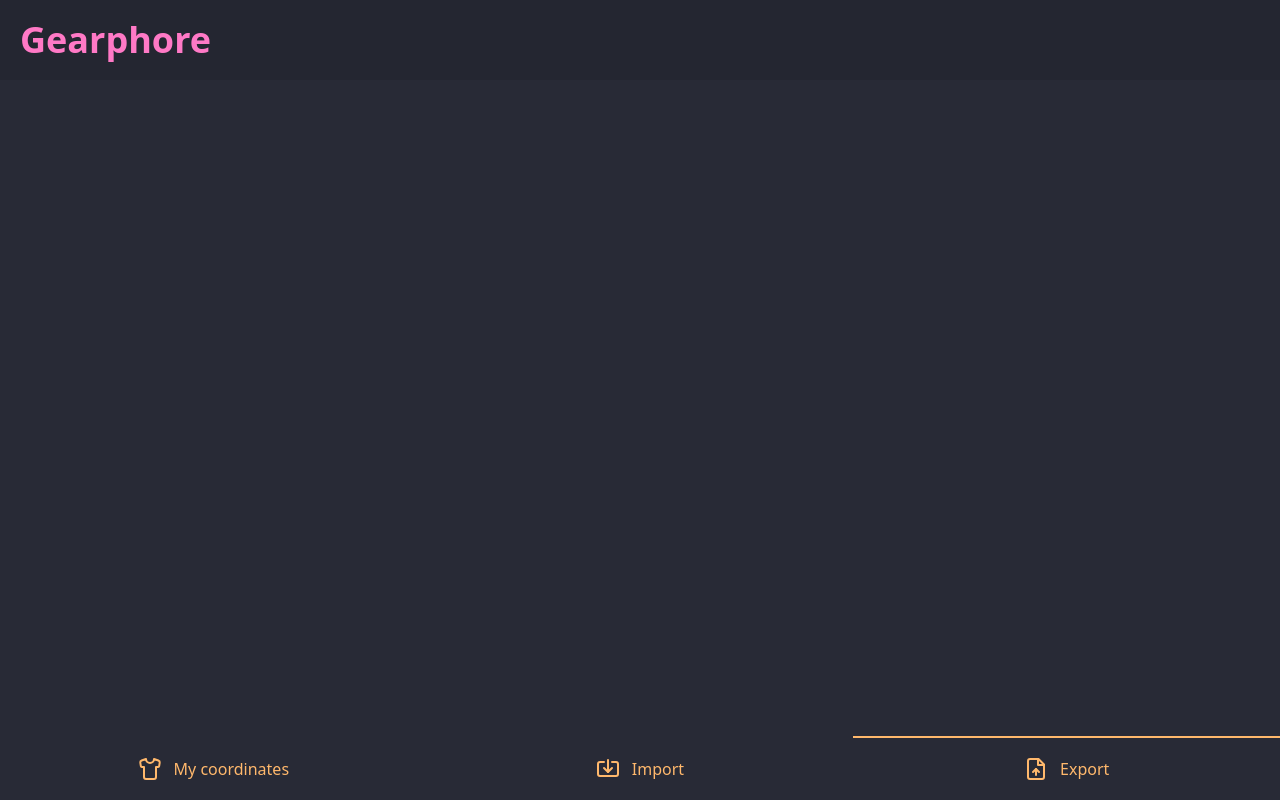
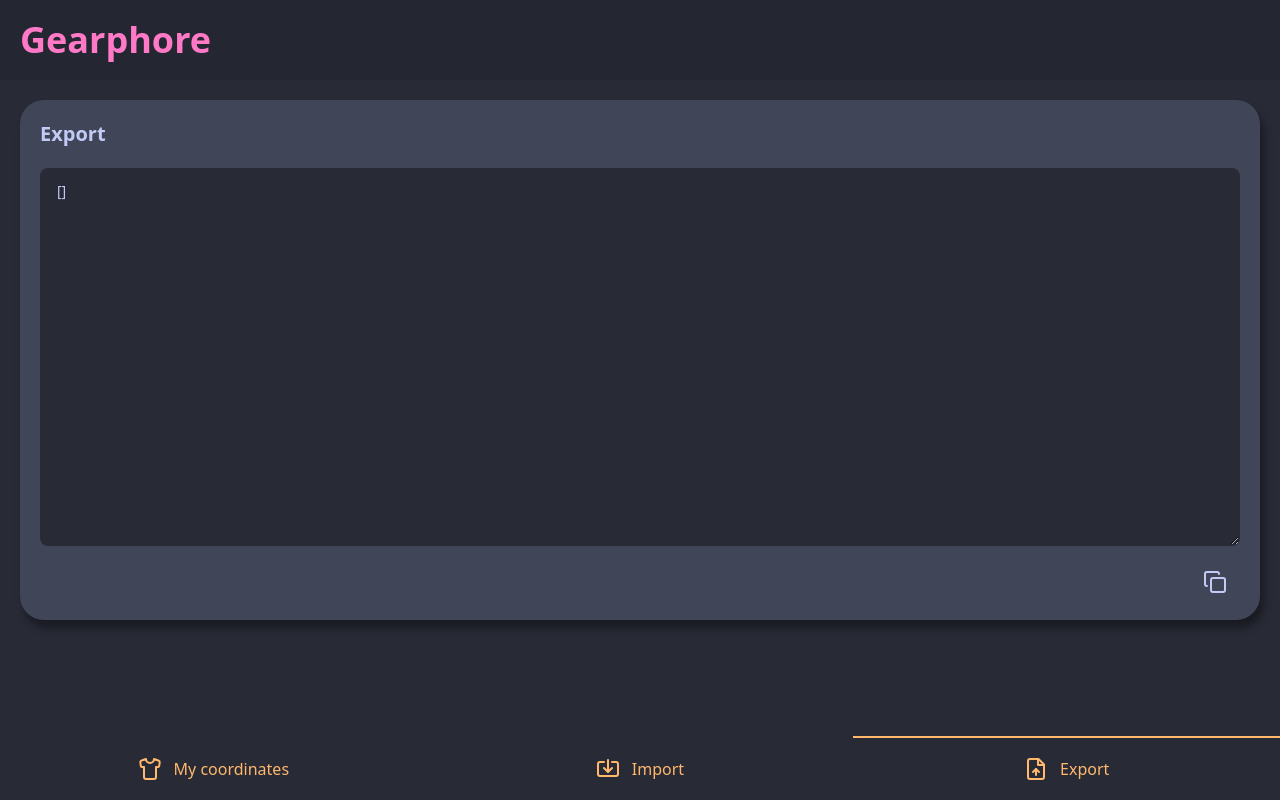
Before and after one commit to airRnot1106/gearphore, a Next.js app: page /en in a window 1280 px wide. Both pictures are taken after a click on the button "Export". Built offline with nearby package versions, Linux system fonts and the light colour scheme.

Commit message:
Exportを仮追加

```diff
--- /dev/null
+++ b/src/components/case/copy/CopyButton.tsx
@@ -0,0 +1,47 @@
+import { Copy } from 'lucide-react';
+
+import type { ButtonProps } from '@/components/base/atoms/Button';
+import { Button } from '@/components/base/atoms/Button';
+
+export type CopyButtonProps = Omit<ButtonProps, 'children'>;
+
+export const CopyButton = ({
+  title,
+  htmlFor,
+  size,
+  color,
+  shape,
+  decorations,
+  isDisabled,
+  onClick,
+}: CopyButtonProps) => {
+  const iconSize = (() => {
+    switch (size) {
+      case 'xs':
+        return 16;
+      case 'sm':
+        return 24;
+      case 'md':
+        return 32;
+      case 'lg':
+        return 40;
+      default:
+        return 32;
+    }
+  })();
+
+  return (
+    <Button
+      title={title}
+      htmlFor={htmlFor}
+      size={size}
+      color={color}
+      shape={shape}
+      decorations={decorations}
+      isDisabled={isDisabled}
+      onClick={onClick}
+    >
+      <Copy size={iconSize} />
+    </Button>
+  );
+};
--- /dev/null
+++ b/src/components/domain/export/molecules/ExportCard.tsx
@@ -0,0 +1,64 @@
+import { useRecoilValue } from 'recoil';
+
+import { CopyButton } from '@/components/case/copy/CopyButton';
+
+import { coordinateAllJsonState } from '@/stores/coordinate/selectors';
+import { useCreateDialog } from '@/stores/dialog/operations';
+
+import { useTranslationContext } from '@/providers/I18nProvider';
+
+export type ExportCardPresentationalProps = {
+  exportLabel: string;
+  copyLabel: string;
+  json: string;
+  onClick: () => void;
+};
+
+export const ExportCardPresentational = ({
+  exportLabel,
+  copyLabel,
+  json,
+  onClick,
+}: ExportCardPresentationalProps) => {
+  return (
+    <div className="space-y-1 rounded-3xl bg-neutral p-5 shadow-[4.0px_8.0px_8.0px_rgba(0,0,0,0.38)] ">
+      <div className="flex h-[60dvh] flex-col space-y-5">
+        <p className="text-xl font-bold">{exportLabel}</p>
+        <textarea
+          className="textarea h-[80dvh]"
+          readOnly
+          value={json}
+        ></textarea>
+        <div className="self-end">
+          <CopyButton title={copyLabel} size="sm" onClick={onClick} />
+        </div>
+      </div>
+    </div>
+  );
+};
+
+export const ExportCard = () => {
+  const json = useRecoilValue(coordinateAllJsonState);
+
+  const createDialog = useCreateDialog();
+
+  const t = useTranslationContext();
+  const exportLabel = t.NAVIGATION.EXPORT;
+  const copyLabel = t.COPY.LABEL;
+
+  const exportMessage = t.COPY.DIALOG.SUCCESS;
+
+  const copyToClipboard = async () => {
+    await navigator.clipboard.writeText(json);
+    createDialog({ level: 'success', message: exportMessage });
+  };
+
+  return (
+    <ExportCardPresentational
+      exportLabel={exportLabel}
+      copyLabel={copyLabel}
+      json={json}
+      onClick={copyToClipboard}
+    />
+  );
+};
--- a/src/components/page/Export.tsx
+++ b/src/components/page/Export.tsx
@@ -1,3 +1,9 @@
+import { ExportCard } from '@/components/domain/export/molecules/ExportCard';
+
 export const Export = () => {
-  return <div></div>;
+  return (
+    <div>
+      <ExportCard />
+    </div>
+  );
 };
```
